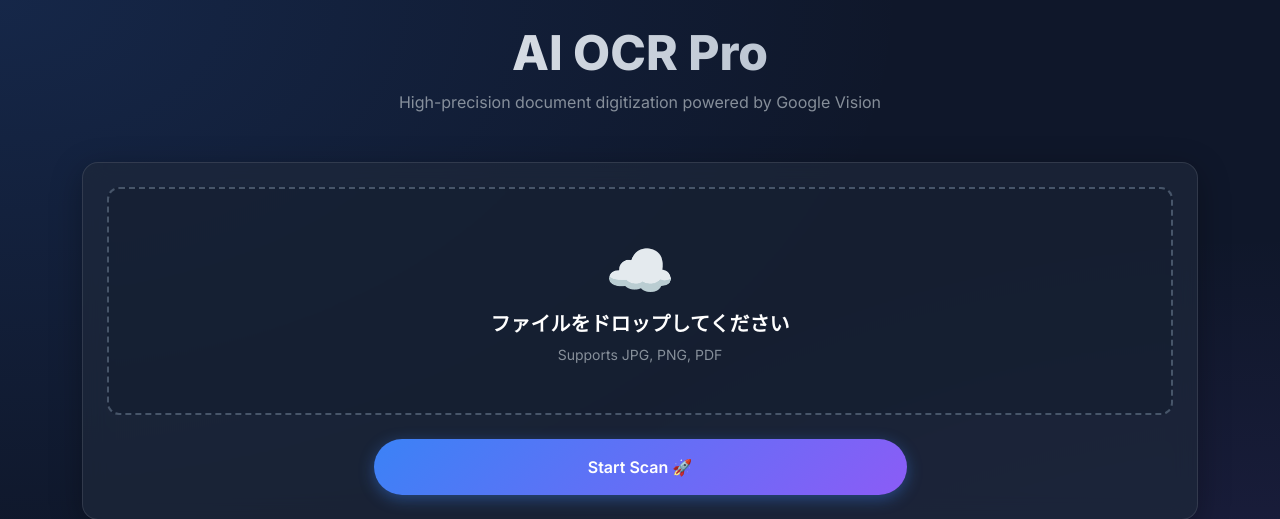
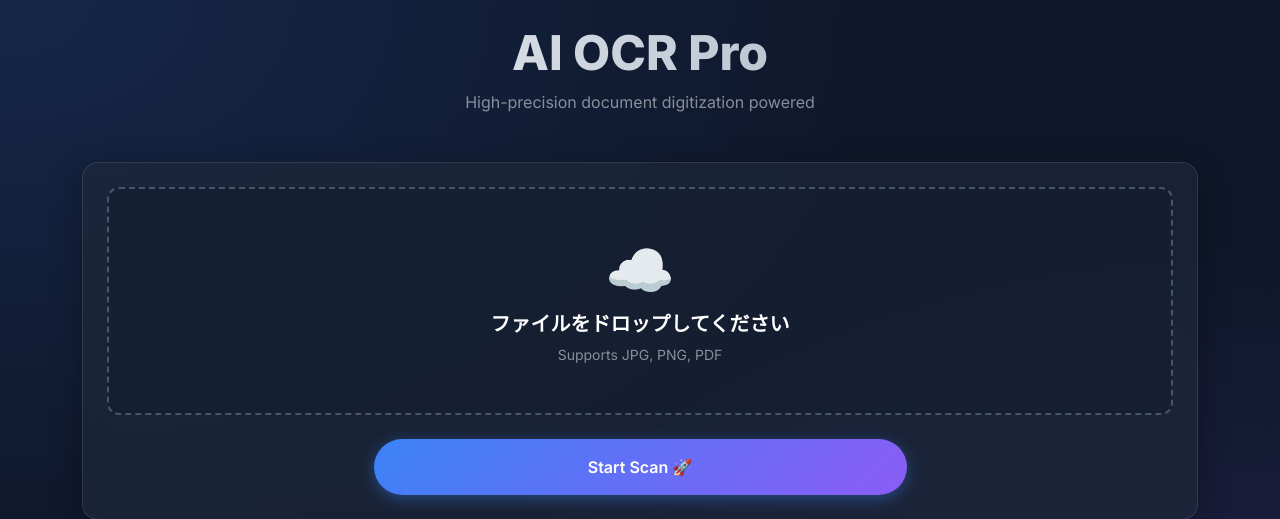
Before and after one commit to k5-kishimoto/LifeOCR, a Django app: page / in a window 1280 px wide. Shown: the top 519 px of the page. Run offline with Django 5.2, Linux system fonts and the light colour scheme.

Commit message:
レイアウト修正

```diff
--- a/ocr/templates/ocr.html
+++ b/ocr/templates/ocr.html
@@ -162,7 +162,7 @@
             <h1 class="fw-bold display-5 bg-gradient-to-r text-transparent bg-clip-text" style="background: linear-gradient(to right, #fff, #94a3b8); -webkit-background-clip: text; -webkit-text-fill-color: transparent;">
                 AI OCR Pro
             </h1>
-            <p class="text-muted">High-precision document digitization powered by Google Vision</p>
+            <p class="text-muted">High-precision document digitization powered</p>
         </div>
 
         <div class="glass-card">
```
